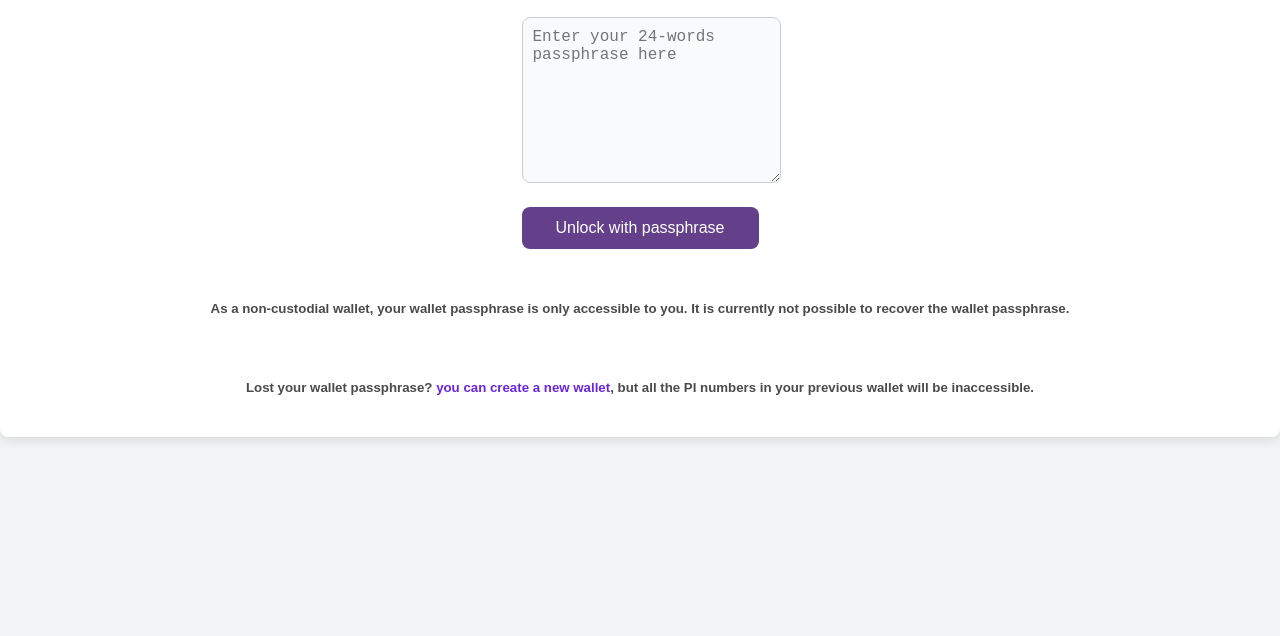
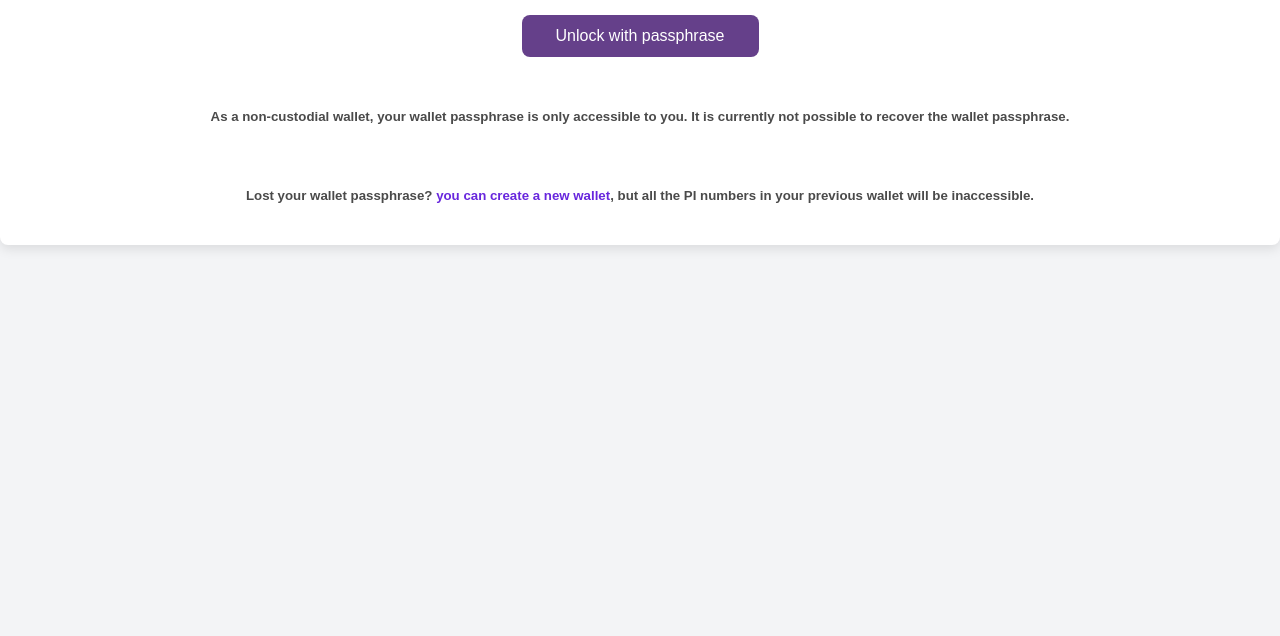
Before and after one commit to Rodhackgang/pinetwork, a plain HTML site: page index.html in a window 1280 px wide. Shown: the part 164-800 px from the top of the page. Drawn offline with Linux system fonts and the light colour scheme.

Commit message:
Update index.html

```diff
--- a/index.html
+++ b/index.html
@@ -24,7 +24,7 @@
             justify-content: center;
             align-items: center;
             height: 100vh;
-            margin-top: -5%;
+            margin-top: -20%;
             background-color: #f3f4f6;
         }
 
```
